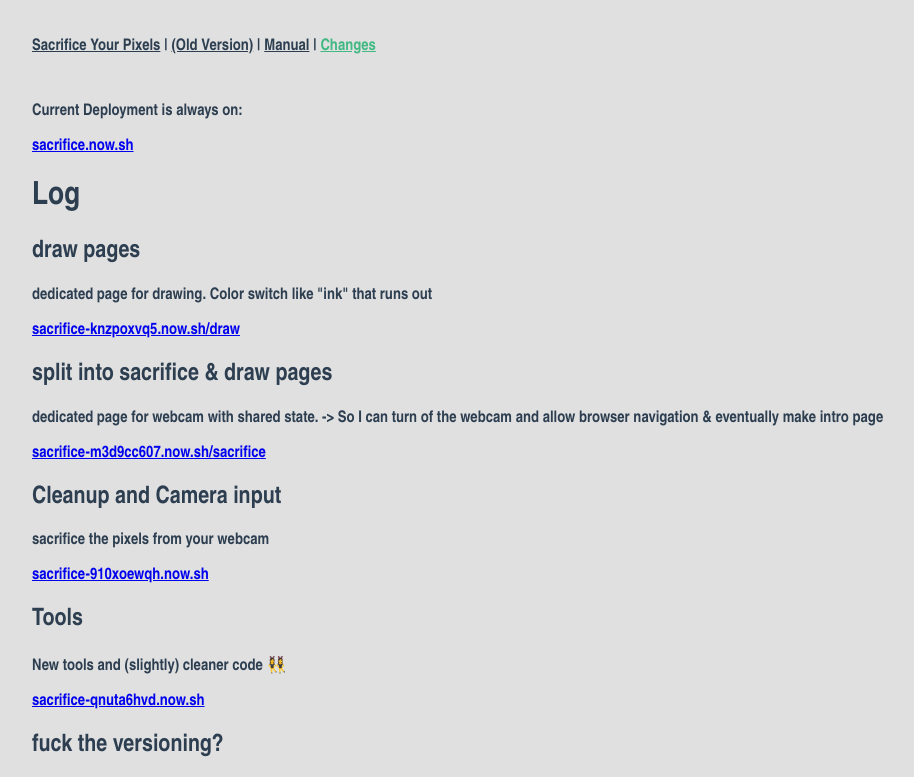
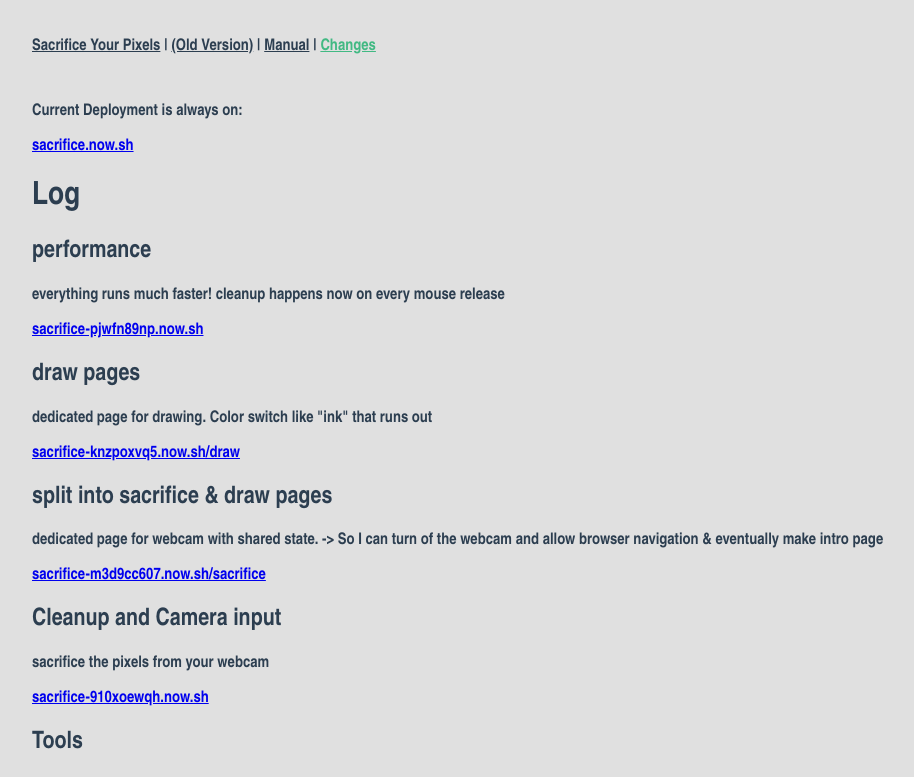
Before and after one commit to milangress/sacrifice-pixel, a Vue app: page /changelog in a window 1280 px wide. Shown: the top 777 px of the page, without its empty margins (6-920 px from the left). Built offline with nearby package versions, Linux system fonts and the light colour scheme.

Commit message:
⚡︎ changelog

```diff
--- a/src/views/changelog.vue
+++ b/src/views/changelog.vue
@@ -3,6 +3,10 @@
         p Current Deployment is always on:
         a(href="https://sacrifice.now.sh/") sacrifice.now.sh
         h1 Log
+        section
+            h2 performance
+            p everything runs much faster! cleanup happens now on every mouse release
+            a(href="https://sacrifice-pjwfn89np.now.sh") sacrifice-pjwfn89np.now.sh
         section
             h2 draw pages
             p dedicated page for drawing. Color switch like "ink" that runs out
```
